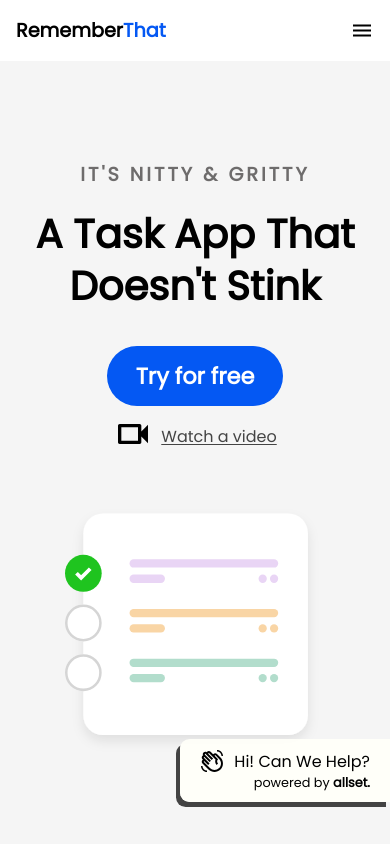
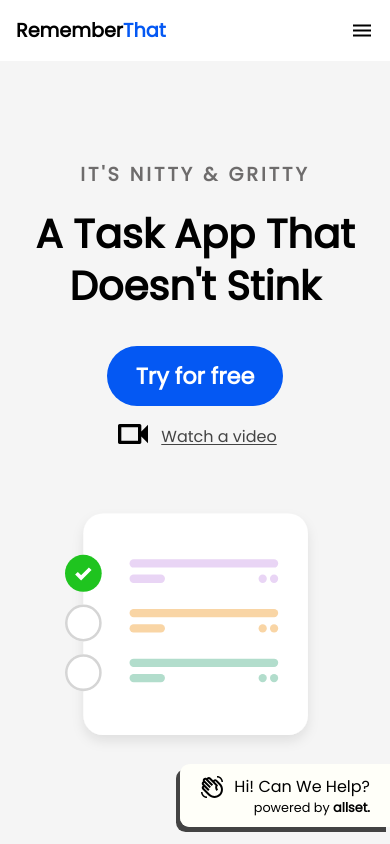
Before and after one commit to jacobdman/allset-assistant, a React (Create React App) app: page / in a window 390 px wide. Shown: the top 844 px of the page. Built offline with nearby package versions, Linux system fonts and the light colour scheme.

Commit message:
mobile style updates

```diff
--- a/src/components/Allset/allset.css
+++ b/src/components/Allset/allset.css
@@ -5,7 +5,7 @@
   bottom: 10vh;
   /* Medium devices (landscape tablets, 768px and DOWN) */
   @media only screen and (max-width: 768px) {
-    bottom: 5vh;
+    bottom: 2vh;
   }
 
   z-index: 9999;
@@ -54,7 +54,7 @@
   bottom: 10vh;
   /* Medium devices (landscape tablets, 768px and DOWN) */
   @media only screen and (max-width: 768px) {
-    bottom: 5vh;
+    bottom: 2vh;
   }
   z-index: 9999;
   padding: 0.75rem 3.75rem 2.5rem 3.75rem;
```
